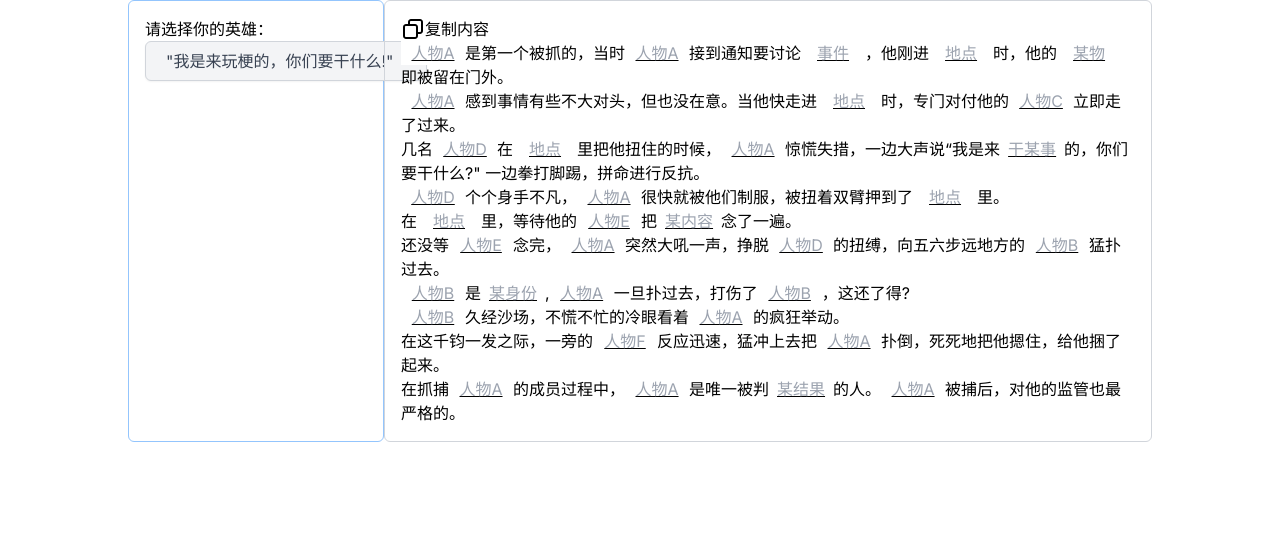
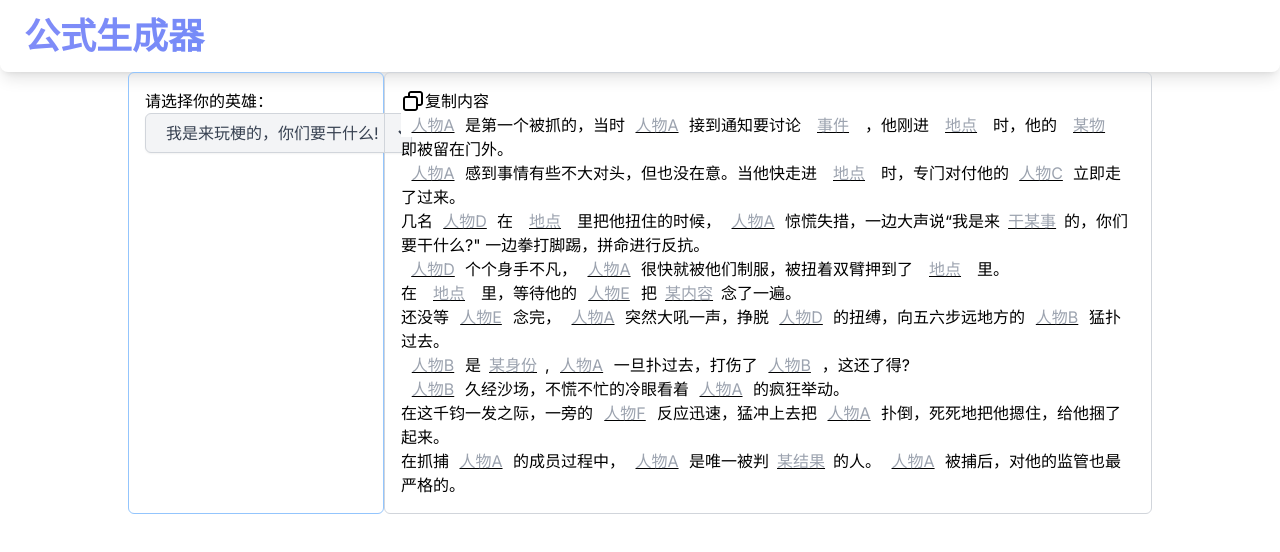
Before and after one commit to EvenL94/meme-joke-generator, a Next.js app: page / in a window 1280 px wide. Shown: the top 552 px of the page. Built offline with nearby package versions, Linux system fonts and the light colour scheme.

Commit message:
update imports

```diff
--- /dev/null
+++ b/src/app/components/generators/index.ts
@@ -0,0 +1,4 @@
+export { default as Whw } from "./GeneratorWhw";
+export { default as Gi } from "./GeneratorGi";
+export { default as Lfy } from "./GeneratorLfy";
+export { default as Hhk } from "./GeneratorHhk";
--- a/src/app/layout.tsx
+++ b/src/app/layout.tsx
@@ -5,8 +5,8 @@ import "./globals.css";
 const inter = Inter({ subsets: ["latin"] });
 
 export const metadata: Metadata = {
-  title: "Create Next App",
-  description: "Generated by create next app",
+  title: "公式生成器",
+  description: "喵",
 };
 
 export default function RootLayout({
--- a/src/app/page.tsx
+++ b/src/app/page.tsx
@@ -1,17 +1,14 @@
 "use client";
 
 import React, { useState } from "react";
-import GeneratorWhw from "./components/generators/GeneratorWhw";
-import GeneratorGi from "./components/generators/GeneratorGi";
-import GeneratorLfy from "./components/generators/GeneratorLfy";
-import GeneratorHhk from "./components/generators/GeneratorHHK";
+import * as Generators from "./components/generators";
 
 export default function Home() {
   const componentMap = new Map<string, JSX.Element>([
-    ["whw", <GeneratorWhw />],
-    ["gi", <GeneratorGi />],
-    ["lfy", <GeneratorLfy />],
-    ["hhk", <GeneratorHhk />],
+    ["whw", <Generators.Whw />],
+    ["gi", <Generators.Gi />],
+    ["lfy", <Generators.Lfy />],
+    ["hhk", <Generators.Hhk />],
   ]);
 
   const [selectedComponentKey, setSelectedComponentKey] =
@@ -23,6 +20,9 @@ export default function Home() {
 
   return (
     <main>
+      <h1 className="text-4xl font-bold text-gray-800 bg-gradient-to-r from-indigo-400 to-blue-500 text-transparent bg-clip-text py-4 px-6 rounded-lg shadow-lg">
+        公式生成器
+      </h1>
       <div className="container mx-auto w-4/5">
         <div className="flex">
           <div className="w-1/4  border border-blue-300 rounded-md p-4">
@@ -33,16 +33,16 @@ export default function Home() {
               className="block  px-4 py-2 border border-gray-300 rounded-md shadow-sm focus:outline-none focus:ring-2 focus:ring-indigo-300 focus:border-indigo-500 text-gray-700 bg-gray-100 hover:bg-gray-200 transition duration-300 ease-in-out"
             >
               <option className="bg-white text-gray-700" value="whw">
-                "我是来玩梗的，你们要干什么!"
+                我是来玩梗的，你们要干什么!
               </option>
               <option className="bg-white text-gray-700" value="gi">
                 你说的对，但是
               </option>
               <option className="bg-white text-gray-700" value="lfy">
-                "老佛爷您的马死了"
+                老佛爷您的马死了
               </option>
               <option className="bg-white text-gray-700" value="hhk">
-                "为什么要演奏春日影?!"
+                为什么要演奏春日影?!
               </option>
             </select>
           </div>
```
